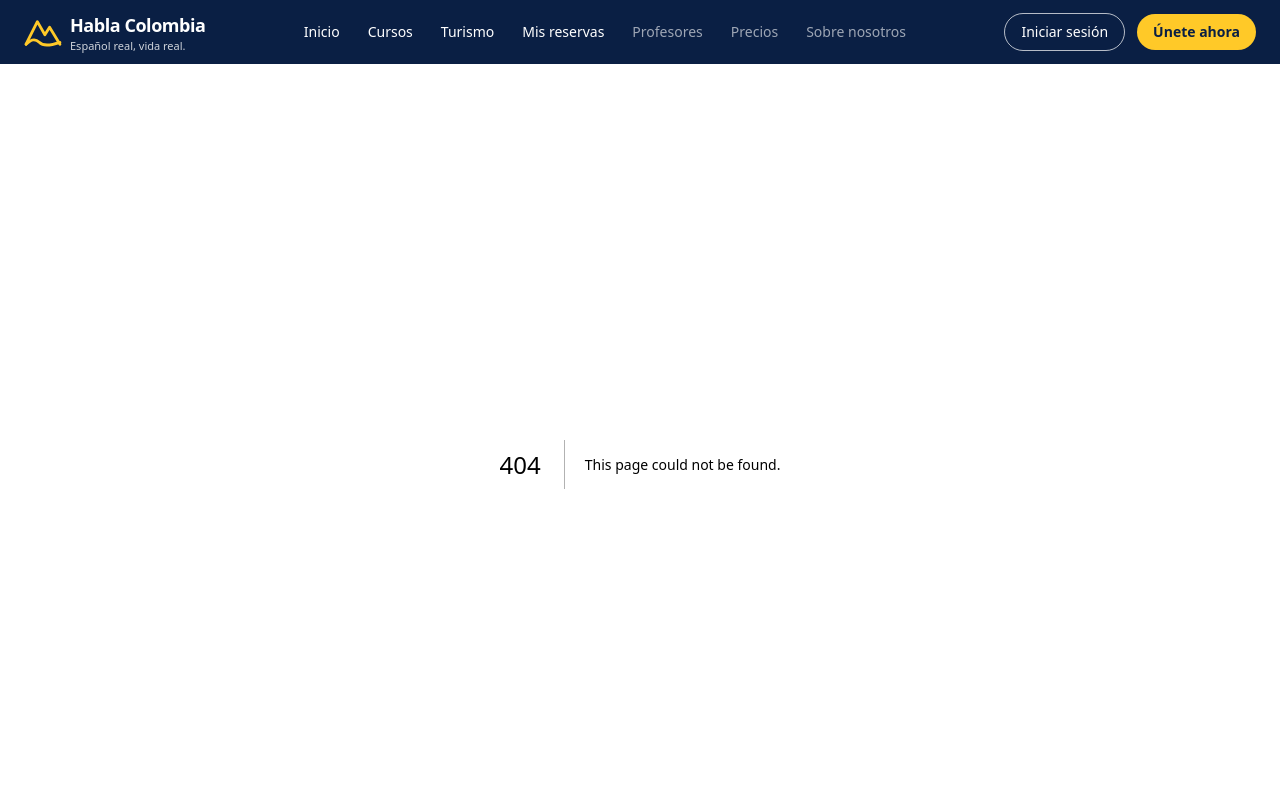
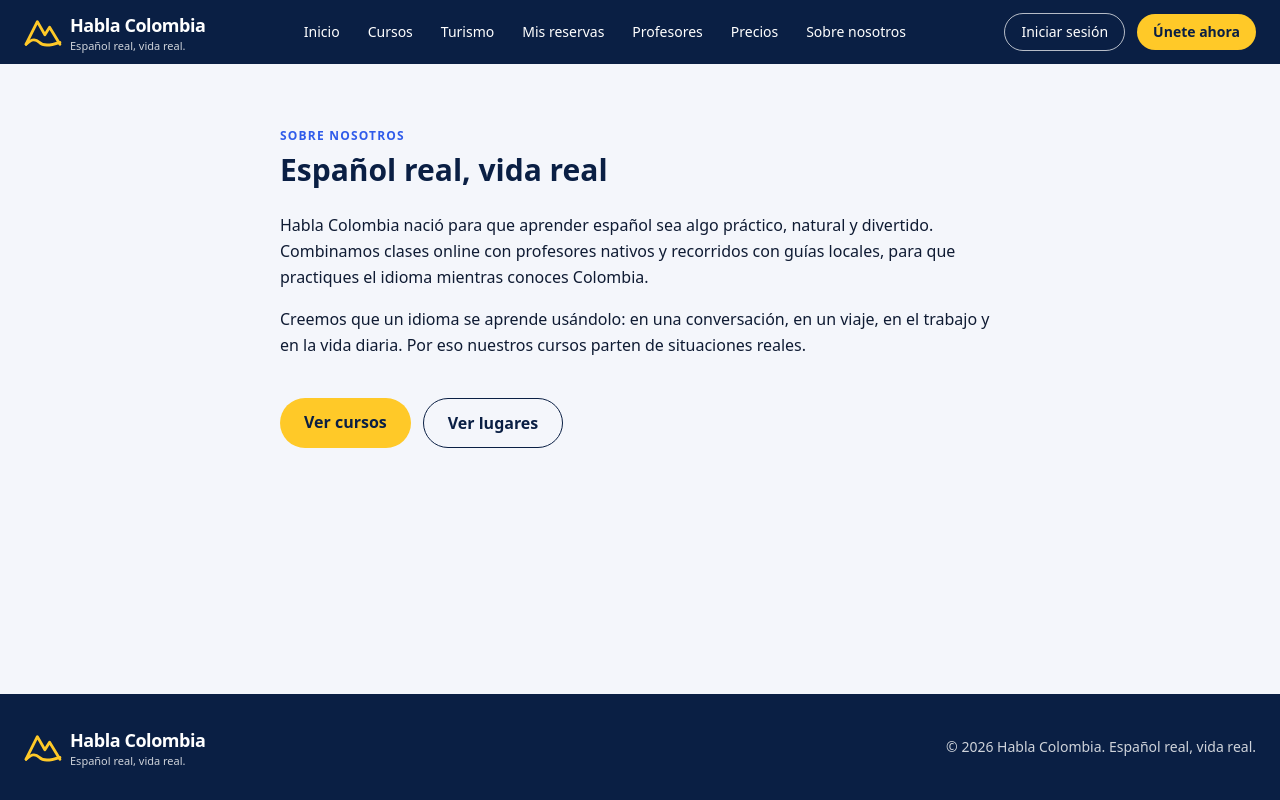
Before and after one commit to habla-colombia-web/habla-colombia-web, a Next.js app: page /sobre-nosotros in a window 1280 px wide. Before the commit this address had no page. Shown: the top 800 px of the page. Built offline with nearby package versions, Linux system fonts and the light colour scheme.

Commit message:
feat: paginas profesores, precios y sobre nosotros

```diff
--- /dev/null
+++ b/app/precios/page.tsx
@@ -0,0 +1,69 @@
+import Link from "next/link";
+import { getSupabase } from "@/lib/supabase/public";
+import type { Course } from "@/types";
+
+export default async function PreciosPage() {
+  const { data, error } = await getSupabase()
+    .from("courses")
+    .select("id,title,slug,short_description,image_url,level,price")
+    .eq("is_published", true)
+    .order("price")
+    .order("title");
+
+  const courses = (data ?? []) as Course[];
+
+  return (
+    <section className="mx-auto max-w-5xl px-4 py-16 sm:px-6">
+      <p className="text-xs font-bold uppercase tracking-widest text-brand">
+        Precios
+      </p>
+      <h1 className="mt-2 text-3xl font-bold text-navy">
+        Elige el plan que se ajusta a ti
+      </h1>
+
+      {error ? (
+        <p className="mt-8 text-muted">
+          No pudimos cargar los precios en este momento. Intenta de nuevo en
+          unos minutos.
+        </p>
+      ) : courses.length === 0 ? (
+        <p className="mt-8 text-muted">Pronto publicaremos los precios.</p>
+      ) : (
+        <div className="mt-10 grid gap-5 sm:grid-cols-2 lg:grid-cols-3">
+          {courses.map((c) => {
+            const amount = Number(c.price);
+            return (
+              <div
+                key={c.id}
+                className="flex flex-col rounded-2xl bg-white p-6 shadow-sm ring-1 ring-black/5"
+              >
+                <span className="w-fit rounded-full bg-brand/10 px-2 py-1 text-xs font-semibold text-brand">
+                  Nivel {c.level}
+                </span>
+                <h2 className="mt-3 text-base font-bold text-navy">
+                  {c.title}
+                </h2>
+                {c.short_description && (
+                  <p className="mt-1 flex-1 text-sm leading-relaxed text-muted">
+                    {c.short_description}
+                  </p>
+                )}
+                <p className="mt-4 text-2xl font-bold text-navy">
+                  {amount === 0
+                    ? "Gratis"
+                    : `$${amount.toLocaleString("es-CO")}`}
+                </p>
+                <Link
+                  href="/#cursos"
+                  className="mt-4 rounded-full bg-gold px-4 py-2 text-center text-sm font-semibold text-navy hover:brightness-95"
+                >
+                  Inscribirme
+                </Link>
+              </div>
+            );
+          })}
+        </div>
+      )}
+    </section>
+  );
+}
--- /dev/null
+++ b/app/profesores/page.tsx
@@ -0,0 +1,64 @@
+import Link from "next/link";
+import { GraduationCap, MessagesSquare, Plane, Briefcase } from "lucide-react";
+
+const AREAS = [
+  {
+    icon: MessagesSquare,
+    title: "Conversación",
+    text: "Clases enfocadas en hablar con soltura y entender el español de la calle.",
+  },
+  {
+    icon: Plane,
+    title: "Español para viajeros",
+    text: "Frases, vocabulario y situaciones reales para moverte por Colombia.",
+  },
+  {
+    icon: Briefcase,
+    title: "Español para trabajar",
+    text: "Reuniones, correos y entrevistas en un entorno profesional.",
+  },
+  {
+    icon: GraduationCap,
+    title: "Desde cero",
+    text: "Acompañamiento paso a paso para quienes empiezan.",
+  },
+];
+
+export default function ProfesoresPage() {
+  return (
+    <section className="mx-auto max-w-5xl px-4 py-16 sm:px-6">
+      <p className="text-xs font-bold uppercase tracking-widest text-brand">
+        Nuestro equipo
+      </p>
+      <h1 className="mt-2 text-3xl font-bold text-navy">
+        Profesores nativos y certificados
+      </h1>
+      <p className="mt-3 max-w-2xl text-muted">
+        Docentes colombianos con experiencia y pasión por enseñar. Pronto
+        publicaremos los perfiles de cada profesor.
+      </p>
+
+      <div className="mt-10 grid gap-5 sm:grid-cols-2">
+        {AREAS.map(({ icon: Icon, title, text }) => (
+          <div
+            key={title}
+            className="rounded-2xl bg-white p-6 shadow-sm ring-1 ring-black/5"
+          >
+            <div className="flex h-11 w-11 items-center justify-center rounded-xl bg-brand/10 text-brand">
+              <Icon size={22} aria-hidden="true" />
+            </div>
+            <h2 className="mt-4 text-base font-bold text-navy">{title}</h2>
+            <p className="mt-1 text-sm leading-relaxed text-muted">{text}</p>
+          </div>
+        ))}
+      </div>
+
+      <Link
+        href="/#cursos"
+        className="mt-10 inline-block rounded-full bg-gold px-6 py-3 font-semibold text-navy hover:brightness-95"
+      >
+        Ver cursos
+      </Link>
+    </section>
+  );
+}
--- /dev/null
+++ b/app/sobre-nosotros/page.tsx
@@ -0,0 +1,41 @@
+import Link from "next/link";
+
+export default function SobreNosotrosPage() {
+  return (
+    <section className="mx-auto max-w-3xl px-4 py-16 sm:px-6">
+      <p className="text-xs font-bold uppercase tracking-widest text-brand">
+        Sobre nosotros
+      </p>
+      <h1 className="mt-2 text-3xl font-bold text-navy">
+        Español real, vida real
+      </h1>
+      <div className="mt-6 space-y-4 leading-relaxed text-foreground">
+        <p>
+          Habla Colombia nació para que aprender español sea algo práctico,
+          natural y divertido. Combinamos clases online con profesores nativos
+          y recorridos con guías locales, para que practiques el idioma
+          mientras conoces Colombia.
+        </p>
+        <p>
+          Creemos que un idioma se aprende usándolo: en una conversación, en un
+          viaje, en el trabajo y en la vida diaria. Por eso nuestros cursos
+          parten de situaciones reales.
+        </p>
+      </div>
+      <div className="mt-10 flex flex-wrap gap-3">
+        <Link
+          href="/#cursos"
+          className="rounded-full bg-gold px-6 py-3 font-semibold text-navy hover:brightness-95"
+        >
+          Ver cursos
+        </Link>
+        <Link
+          href="/#turismo"
+          className="rounded-full border border-navy px-6 py-3 font-semibold text-navy"
+        >
+          Ver lugares
+        </Link>
+      </div>
+    </section>
+  );
+}
--- a/components/layout/NavLinks.tsx
+++ b/components/layout/NavLinks.tsx
@@ -1,15 +1,15 @@
 import Link from "next/link";
 
-type NavItem = { label: string; href?: string };
+type NavItem = { label: string; href: string };
 
 const NAV: NavItem[] = [
   { label: "Inicio", href: "/#inicio" },
   { label: "Cursos", href: "/#cursos" },
   { label: "Turismo", href: "/#turismo" },
   { label: "Mis reservas", href: "/mis-reservas" },
-  { label: "Profesores" },
-  { label: "Precios" },
-  { label: "Sobre nosotros" },
+  { label: "Profesores", href: "/profesores" },
+  { label: "Precios", href: "/precios" },
+  { label: "Sobre nosotros", href: "/sobre-nosotros" },
 ];
 
 export default function NavLinks({
@@ -21,8 +21,7 @@ export default function NavLinks({
 }) {
   return (
     <>
-      {NAV.map((item) =>
-        item.href ? (
+      {NAV.map((item) => (
         <Link
           key={item.label}
           href={item.href}
@@ -31,17 +30,7 @@ export default function NavLinks({
         >
           {item.label}
         </Link>
-        ) : (
-          <span
-            key={item.label}
-            title="Próximamente"
-            aria-disabled="true"
-            className={`${className} cursor-not-allowed opacity-60`}
-          >
-            {item.label}
-          </span>
-        ),
-      )}
+      ))}
     </>
   );
 }
```
Lines whose indentation alone changed are shown as unchanged.
